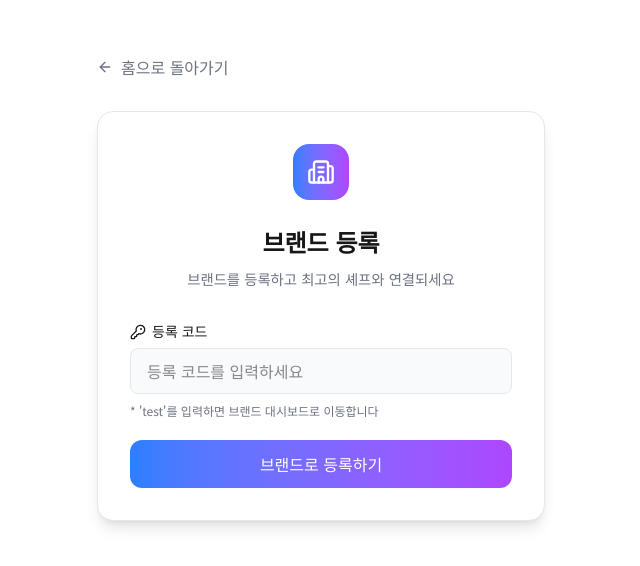
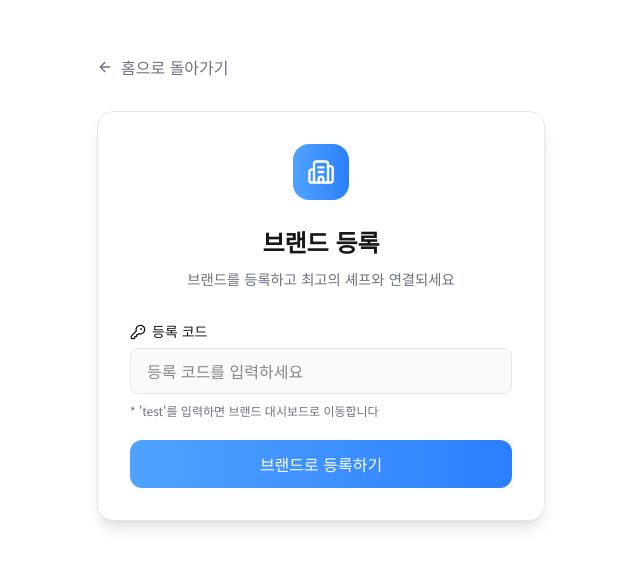
Before and after one commit to Qurious91/cooc, a Next.js app: page /brand/register in a window 1280 px wide. Shown: the part 112-678 px from the top of the page, without its empty margins (319-959 px from the left). Built offline with nearby package versions, Linux system fonts and the light colour scheme.

Commit message:
fine tuning

```diff
--- a/app/beta/page.tsx
+++ b/app/beta/page.tsx
@@ -105,12 +105,12 @@ export default function BetaPage() {
                 style={{ fontSize: "2.5rem", fontWeight: 700, lineHeight: 1.2 }}
               >
                 최고의{" "}
-                <span className="text-transparent bg-clip-text bg-gradient-to-r from-orange-500 to-red-500">
+                <span className="text-transparent bg-clip-text bg-gradient-to-r from-orange-400 to-orange-500">
                   셰프
                 </span>
                 와
                 <br />
-                <span className="text-transparent bg-clip-text bg-gradient-to-r from-blue-500 to-purple-500">
+                <span className="text-transparent bg-clip-text bg-gradient-to-r from-blue-400 to-blue-500">
                   브랜드
                 </span>
                 를 연결합니다
@@ -157,9 +157,9 @@ export default function BetaPage() {
                 />
               </div>
 
-              <div className="absolute -bottom-6 -left-6 bg-white text-gray-900 dark:bg-black dark:text-white p-4 rounded-xl shadow-lg border border-gray-200 dark:border-gray-700">
+              <div className="absolute -bottom-6 -left-6 bg-white text-gray-900 dark:bg-black dark:text-white p-4 rounded-xl shadow-lg border border-gray-200 dark:bg-zinc-700 border-zinc-700">
                 <div className="flex items-center gap-3">
-                  <div className="w-10 h-10 rounded-full bg-gradient-to-r from-orange-500 to-red-500 flex items-center justify-center text-white">
+                  <div className="w-10 h-10 rounded-full bg-gradient-to-r from-zinc-400 to-zinc-500 flex items-center justify-center text-white">
                     <Handshake className="w-5 h-5" />
                   </div>
                   <div>
--- a/app/brand/register/page.tsx
+++ b/app/brand/register/page.tsx
@@ -31,7 +31,7 @@ export default function BrandRegisterPage() {
         </button>
 
         <div className="bg-card border border-border rounded-2xl p-8 shadow-lg">
-          <div className="flex items-center justify-center w-14 h-14 rounded-2xl bg-gradient-to-r from-blue-500 to-purple-500 mb-6 mx-auto">
+          <div className="flex items-center justify-center w-14 h-14 rounded-2xl bg-gradient-to-r from-blue-400 to-blue-500 mb-6 mx-auto">
             <Building2 className="w-7 h-7 text-white" />
           </div>
 
@@ -91,7 +91,7 @@ export default function BrandRegisterPage() {
 
             <button
               type="submit"
-              className="w-full py-3 rounded-xl bg-gradient-to-r from-blue-500 to-purple-500 text-white hover:opacity-90 transition-opacity cursor-pointer"
+              className="w-full py-3 rounded-xl bg-gradient-to-r from-blue-400 to-blue-500 text-white hover:opacity-90 transition-opacity cursor-pointer"
             >
               브랜드로 등록하기
             </button>
--- a/app/chef/register/page.tsx
+++ b/app/chef/register/page.tsx
@@ -31,7 +31,7 @@ export default function ChefRegisterPage() {
         </button>
 
         <div className="bg-card border border-border rounded-2xl p-8 shadow-lg">
-          <div className="flex items-center justify-center w-14 h-14 rounded-2xl bg-gradient-to-r from-orange-500 to-red-500 mb-6 mx-auto">
+          <div className="flex items-center justify-center w-14 h-14 rounded-2xl bg-gradient-to-r from-orange-400 to-orange-500 mb-6 mx-auto">
             <ChefHat className="w-7 h-7 text-white" />
           </div>
 
@@ -91,7 +91,7 @@ export default function ChefRegisterPage() {
 
             <button
               type="submit"
-              className="w-full py-3 rounded-xl bg-gradient-to-r from-orange-500 to-red-500 text-white hover:opacity-90 transition-opacity cursor-pointer"
+              className="w-full py-3 rounded-xl bg-gradient-to-r from-orange-400 to-orange-500 text-white hover:opacity-90 transition-opacity cursor-pointer"
             >
               셰프로 등록하기
             </button>
```
